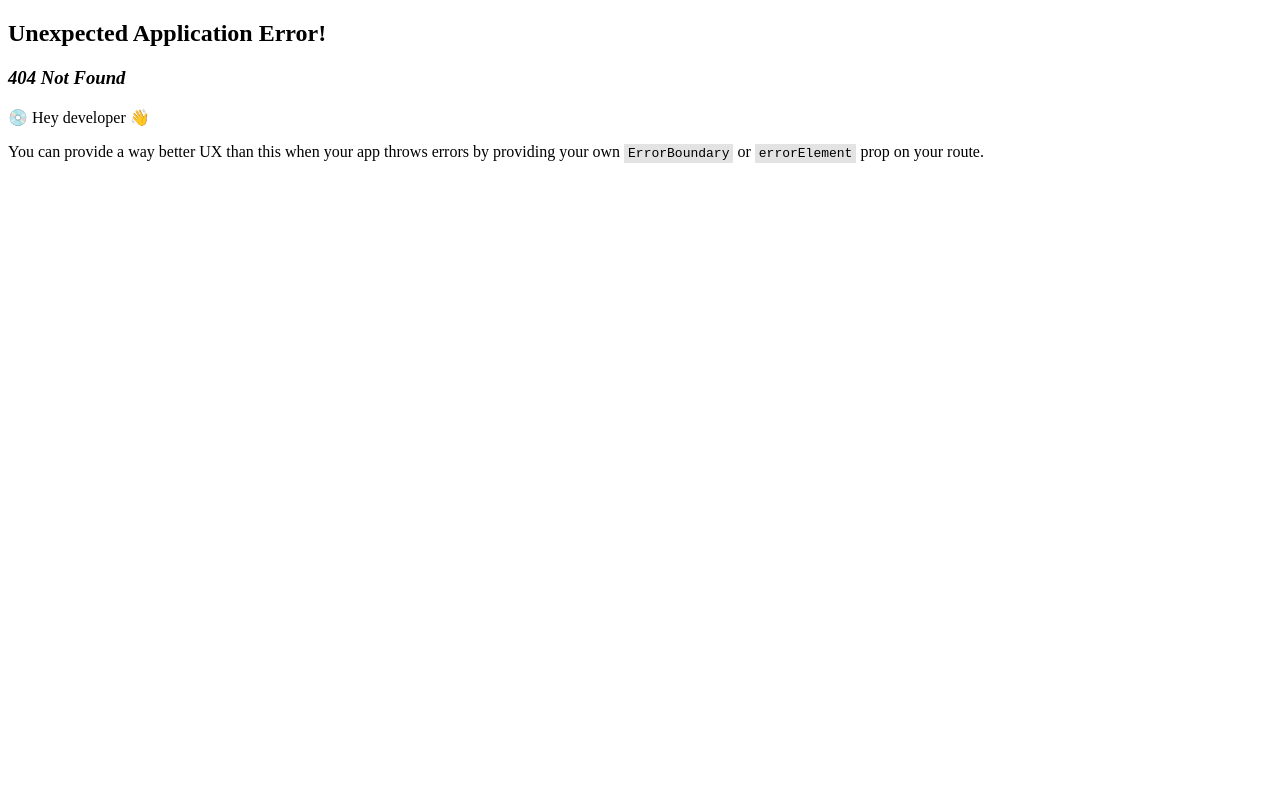
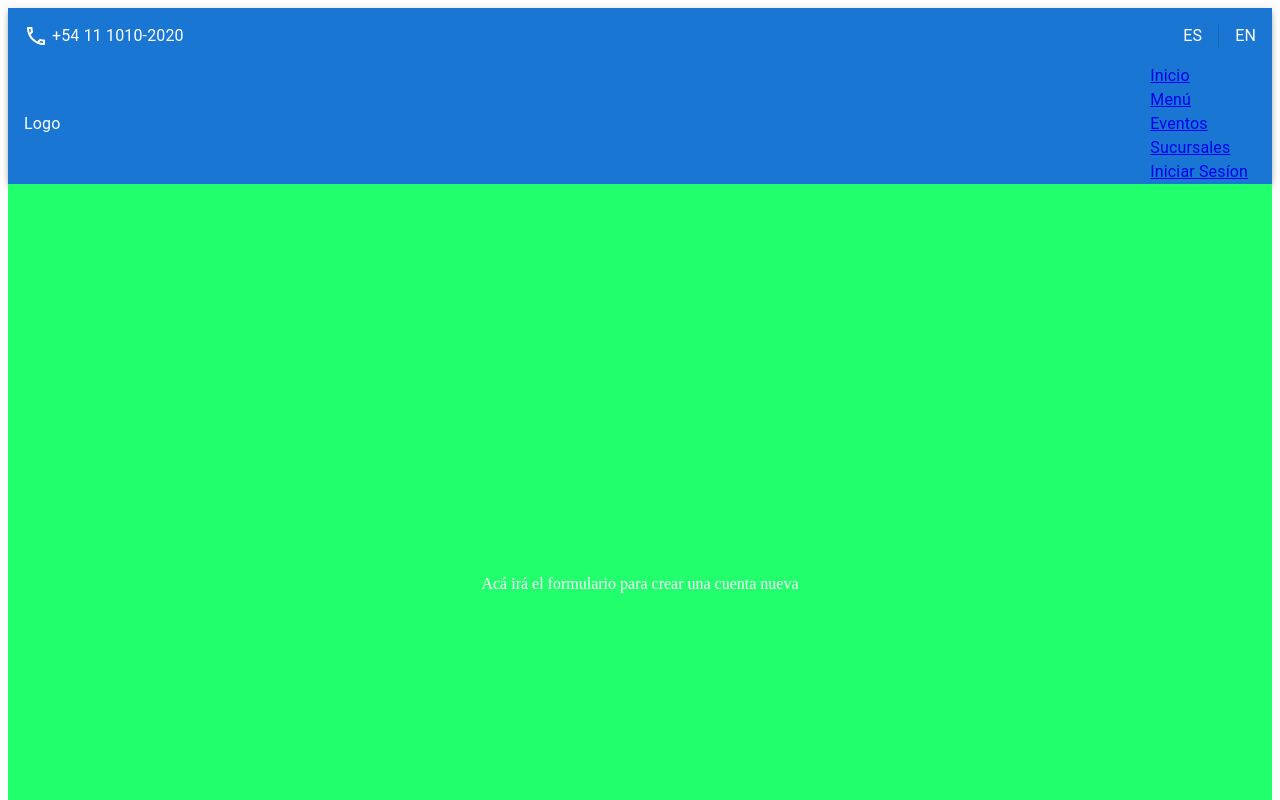
Before and after one commit to ignacio2194/C11-13-M-CSHARP-REACT, a React (Create React App) app in the folder frontEnd/: page /crear-cuenta in a window 1280 px wide. Before the commit this address had no page. Shown: the top 800 px of the page. Built offline with nearby package versions, Linux system fonts and the light colour scheme.

Commit message:
Se agregaron más rutas

```diff
--- a/frontEnd/src/App.js
+++ b/frontEnd/src/App.js
@@ -1,9 +1,39 @@
+import { Route, Routes, Navigate } from "react-router-dom";
+import Footer from "./components/footer/footer";
+import Navbar from "./components/navbar/navbar";
 import Home from "./views/home/home";
+import Menu from "./components/menu/menu";
+import Eventos from "./views/especialDay/especialDay";
+import Sucursales from "./components/sucursales/sucursales";
+import Login from "./components/Form/Form"
+import CrearCuenta from "./components/Form/CrearCuenta";
+import RecuperarPassword from "./components/Form/RecuperarPassword";
+import Reservas from "./components/reservas/reservas";
+import Details from "./views/details/details";
 
 function App() {
   return (
     <div className="App">
-      <Home />
+      <Navbar />
+      <Routes>
+        <Route path="/" element={<Home />} />
+        <Route path="/menu" element={<Menu />} />
+        <Route path="/eventos" element={<Eventos />} />
+        <Route path="/sucursales" element={<Sucursales />} />
+        <Route path="/login" element={<Login />} />
+        <Route path="/crear-cuenta" element={<CrearCuenta />} />
+        <Route
+          path="/recuperar-password"
+          element={<RecuperarPassword />}
+        />
+        <Route path="/reservas" element={<Reservas />} />
+        <Route
+          path="/detalles-pedido"
+          element={<Details />}
+        />
+        <Route path="*" element={<Navigate to="/" replace={true} />} />
+      </Routes>
+      <Footer />
     </div>
   );
 }
--- /dev/null
+++ b/frontEnd/src/components/Form/CrearCuenta.jsx
@@ -0,0 +1,18 @@
+const CrearCuenta = () => {
+  return (
+    <form
+      style={{
+        display: "flex",
+        justifyContent: "center",
+        alignItems: "center",
+        minHeight: "100vh",
+        color: "white",
+        backgroundColor: "#22ff6c"
+      }}
+    >
+      Acá irá el formulario para crear una cuenta nueva
+    </form>
+  );
+};
+
+export default CrearCuenta;
--- /dev/null
+++ b/frontEnd/src/components/Form/RecuperarPassword.jsx
@@ -0,0 +1,18 @@
+const RecuperarPassword = () => {
+  return (
+    <form
+      style={{
+        display: "flex",
+        justifyContent: "center",
+        alignItems: "center",
+        minHeight: "100vh",
+        color: "white",
+        backgroundColor: "#f3e57d"
+      }}
+    >
+      Acá irá la lógica para que puedan recuperar su contraseña
+    </form>
+  );
+};
+
+export default RecuperarPassword;
--- /dev/null
+++ b/frontEnd/src/components/menu/menu.jsx
@@ -0,0 +1,18 @@
+const Menu = () => {
+  return (
+    <section
+      style={{
+        display: "flex",
+        justifyContent: "center",
+        alignItems: "center",
+        minHeight: "100vh",
+        color: "black",
+        backgroundColor: "#eaf681"
+      }}
+    >
+      Sección Menú
+    </section>
+  );
+};
+
+export default Menu;
--- a/frontEnd/src/components/navbar/navListDrawerResponsive.jsx
+++ b/frontEnd/src/components/navbar/navListDrawerResponsive.jsx
@@ -1,46 +1,61 @@
 import {
-  Button,
   List,
   Typography,
 } from "@mui/material";
 import { Box } from "@mui/system";
 import { NavLink } from "react-router-dom";
 
-export default function NavListDrawerResponsive({ onClick, menu, events, sucursales }) {
-  const scrollToSection = (elementRef) => {
-    window.scrollTo({
-      top: elementRef.current.offsetTop,
-      behavior: "smooth"
-    });
-  };
-
+export default function NavListDrawerResponsive({ onClick }) {
   return (
     <Box sx={{ width: 250, m: "auto", p: 2 }} onClick={onClick} >
       <nav aria-label="main mailbox folders">
         <List>
           <Box sx={{ display: "flex", flexDirection: "column", gap: "16px", textAlign: "center" }}>
-            <NavLink to="#menu" onClick={() => scrollToSection(menu)}>
-              <Button variant="text">
-                <Typography>Menú</Typography>
-              </Button>
+            <NavLink
+              to="/"
+              style={({ isActive }) => isActive
+                ? { color: "white", backgroundColor: "black", padding: "4px" }
+                : {}
+              }
+            >
+              <Typography>Inico</Typography>
             </NavLink>
-            <NavLink to="#events" onClick={() => scrollToSection(events)}>
-              <Button variant="text">
-                <Typography>Eventos</Typography>
-              </Button>
+            <NavLink
+              to="/menu"
+              style={({ isActive }) => isActive
+                ? { color: "white", backgroundColor: "black", padding: "4px" }
+                : {}
+              }
+            >
+              <Typography>Menú</Typography>
             </NavLink>
-            <NavLink to="#sucursales" onClick={() => scrollToSection(sucursales)}>
-              <Button variant="text">
-                <Typography>Sucursales</Typography>
-              </Button>
+            <NavLink
+              to="/eventos"
+              style={({ isActive }) => isActive
+                ? { color: "white", backgroundColor: "black", padding: "4px" }
+                : {}
+              }
+            >
+              <Typography>Eventos</Typography>
             </NavLink>
-            <Box sx={{ margin: "auto", mb: "32px" }}>
-              <NavLink to="/login">
-                <Button variant="contained">
-                  <Typography variant="body1">Iniciar Sesión</Typography>
-                </Button>
-              </NavLink>
-            </Box>
+            <NavLink
+              to="/sucursales"
+              style={({ isActive }) => isActive
+                ? { color: "white", backgroundColor: "black", padding: "4px" }
+                : {}
+              }
+            >
+              <Typography>Sucursales</Typography>
+            </NavLink>
+            <NavLink
+              to="/login"
+              style={({ isActive }) => isActive
+                ? { color: "white", backgroundColor: "black", padding: "4px" }
+                : {}
+              }
+            >
+              <Typography>Iniciar Sesíon</Typography>
+            </NavLink>
           </Box>
         </List>
       </nav>
--- a/frontEnd/src/components/navbar/navbar.jsx
+++ b/frontEnd/src/components/navbar/navbar.jsx
@@ -1,6 +1,5 @@
 import {
   AppBar,
-  Button,
   Drawer,
   IconButton,
   Toolbar,
@@ -13,22 +12,13 @@ import LocalPhoneOutlinedIcon from "@mui/icons-material/LocalPhoneOutlined";
 import { Box } from "@mui/system";
 import { useState } from "react";
 import { NavLink } from "react-router-dom";
-import ScrollToTop from "./scrollToTop";
 import NavListDrawerResponsive from "./navListDrawerResponsive.jsx";
 
 export default function Navbar({ menu, events, sucursales }) {
   const [open, setOpen] = useState(false);
 
-  const scrollToSection = (elementRef) => {
-    window.scrollTo({
-      top: elementRef.current.offsetTop,
-      behavior: "smooth"
-    });
-  };
-
   return (
     <>
-      <ScrollToTop />
       <AppBar position="static">
         <Stack
           direction="row"
@@ -77,23 +67,50 @@ export default function Navbar({ menu, events, sucursales }) {
             </IconButton>
             <Box sx={{ display: { xs: "none", sm: "block" } }}>
               <Box>
-                <NavLink to="#menu" onClick={() => scrollToSection(menu)}>
-                  <Button sx={{ color: "#fff" }}>
-                    <Typography>Menú</Typography>
-                  </Button>
+                <NavLink
+                  to="/"
+                  style={({ isActive }) => isActive
+                    ? { color: "white", backgroundColor: "black", padding: "4px" }
+                    : {}
+                  }
+                >
+                  <Typography>Inicio</Typography>
                 </NavLink>
-                <NavLink to="#events" onClick={() => scrollToSection(events)}>
-                  <Button sx={{ color: "#fff" }}>
-                    <Typography>Eventos</Typography>
-                  </Button>
+                <NavLink
+                  to="/menu"
+                  style={({ isActive }) => isActive
+                    ? { color: "white", backgroundColor: "black", padding: "4px" }
+                    : {}
+                  }
+                >
+                  <Typography>Menú</Typography>
                 </NavLink>
-                <NavLink to="#sucursales" onClick={() => scrollToSection(sucursales)}>
-                  <Button sx={{ color: "#fff" }}>
-                    <Typography>Sucursales</Typography>
-                  </Button>
+                <NavLink
+                  to="/eventos"
+                  style={({ isActive }) => isActive
+                    ? { color: "white", backgroundColor: "black", padding: "4px" }
+                    : {}
+                  }
+                >
+                  <Typography>Eventos</Typography>
                 </NavLink>
-                <NavLink to="/login" >
-                  <Button variant="contained">Iniciar Sesión</Button>
+                <NavLink
+                  to="/sucursales"
+                  style={({ isActive }) => isActive
+                    ? { color: "white", backgroundColor: "black", padding: "4px" }
+                    : {}
+                  }
+                >
+                  <Typography>Sucursales</Typography>
+                </NavLink>
+                <NavLink
+                  to="/login"
+                  style={({ isActive }) => isActive
+                    ? { color: "white", backgroundColor: "black", padding: "4px" }
+                    : {}
+                  }
+                >
+                  <Typography>Iniciar Sesíon</Typography>
                 </NavLink>
               </Box>
             </Box>
@@ -108,9 +125,6 @@ export default function Navbar({ menu, events, sucursales }) {
       >
         <NavListDrawerResponsive
           onClick={() => setOpen(false)}
-          menu={menu}
-          events={events}
-          sucursales={sucursales}
         />
       </Drawer>
     </>
--- /dev/null
+++ b/frontEnd/src/components/resenias/resenias.jsx
@@ -0,0 +1,18 @@
+const Resenias = () => {
+  return (
+    <section
+      style={{
+        display: "flex",
+        justifyContent: "center",
+        alignItems: "center",
+        minHeight: "100vh",
+        color: "white",
+        backgroundColor: "#84eeab"
+      }}
+    >
+      Sección donde los clientes podrán dejar reseñas
+    </section>
+  );
+};
+
+export default Resenias;
--- /dev/null
+++ b/frontEnd/src/components/sucursales/sucursales.jsx
@@ -0,0 +1,18 @@
+const Sucursales = () => {
+  return (
+    <section
+      style={{
+        display: "flex",
+        justifyContent: "center",
+        alignItems: "center",
+        minHeight: "100vh",
+        color: "white",
+        backgroundColor: "#ea88f9"
+      }}
+    >
+      Sección para las sucursales
+    </section>
+  );
+};
+
+export default Sucursales;
--- a/frontEnd/src/index.js
+++ b/frontEnd/src/index.js
@@ -1,12 +1,13 @@
 import React from 'react';
 import ReactDOM from 'react-dom/client'
-import { RouterProvider } from 'react-router-dom';
-import { router } from './routes';
-
+import { BrowserRouter } from "react-router-dom";
+import App from "./App";
 
 const root = ReactDOM.createRoot(document.getElementById('root'));
 root.render(
   <React.StrictMode>
-    <RouterProvider router={router} />
+    <BrowserRouter>
+      <App />
+    </BrowserRouter>
   </React.StrictMode>
 );
--- /dev/null
+++ b/frontEnd/src/views/details/details.jsx
@@ -0,0 +1,7 @@
+const Details = () => {
+  return (
+    <div>Acá irán los detalles del pedido</div>
+  )
+}
+
+export default Details;
--- a/frontEnd/src/views/home/home.jsx
+++ b/frontEnd/src/views/home/home.jsx
@@ -1,31 +1,19 @@
 import Eventos from "../especialDay/especialDay"
-import Footer from "../../components/footer/footer"
-import Navbar from "../../components/navbar/navbar"
 import Hero from "../../components/hero/hero"
-import { useRef } from "react";
-import { Box } from "@mui/material";
+import Menu from "../../components/menu/menu";
+import Sucursales from "../../components/sucursales/sucursales";
+import Resenias from "../../components/resenias/resenias";
 
 const Home = () => {
-  const menu = useRef(null);
-  const events = useRef(null);
-  const sucursales = useRef(null);
-
   return (
-    <div>
-      <Navbar menu={menu} events={events} sucursales={sucursales} />
+    <>
       <Hero />
-      <Box ref={menu} id="menu" sx={{ minHeight: "100vh", width: "100vw" }}>
-        MENÚ
-      </Box>
-      <Box ref={events} id="events" sx={{ minHeight: "100vh", width: "100vw" }}>
-        <Eventos />
-      </Box>
-      <Box ref={sucursales} id="sucursales" sx={{ minHeight: "100vh", width: "100vw" }}>
-        SUCURSALES
-      </Box>
-      <h3>RESEÑAS</h3>
-      <Footer />
-    </div>
+      <Menu />
+      <Eventos />
+      <Sucursales />
+      <Resenias />
+    </>
   )
 }
-export default Home
+
+export default Home;
```
